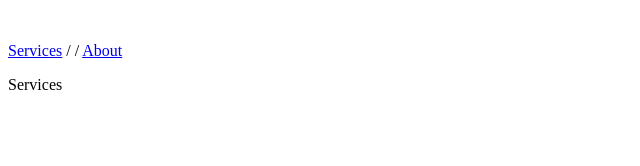
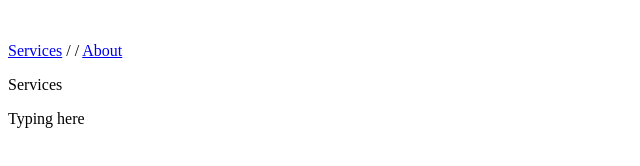
Before and after one commit to mikewatters/archery-academy, a plain HTML site: page index.html in a window 1280 px wide. Shown: the full height of the page, 0-640 px from the left. Drawn offline with Linux system fonts and the light colour scheme.

Commit message:
More html

```diff
--- a/index.html
+++ b/index.html
@@ -14,7 +14,7 @@
       <p>Services</p>
   </header>
   <article>
-
+    <p>Typing here</p>
   </article>
   <aside>
 
```
